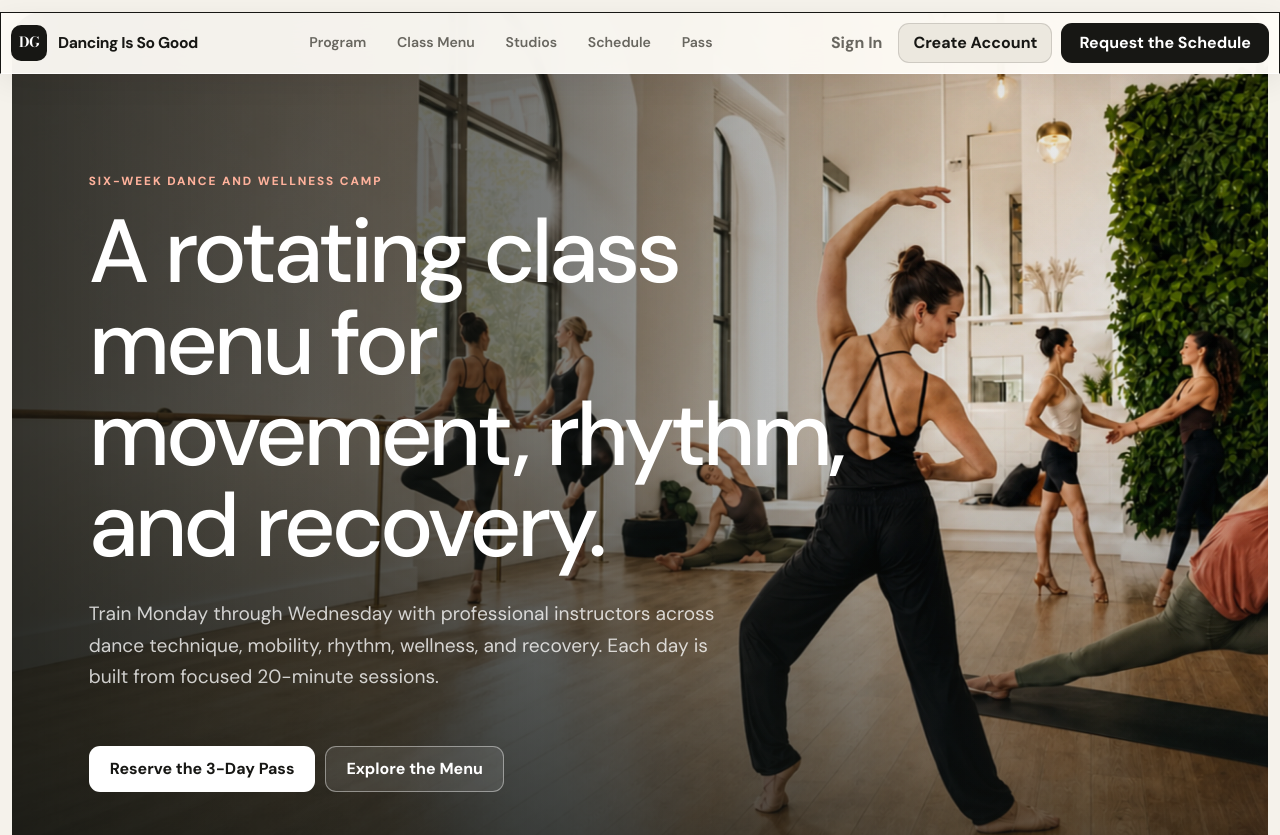
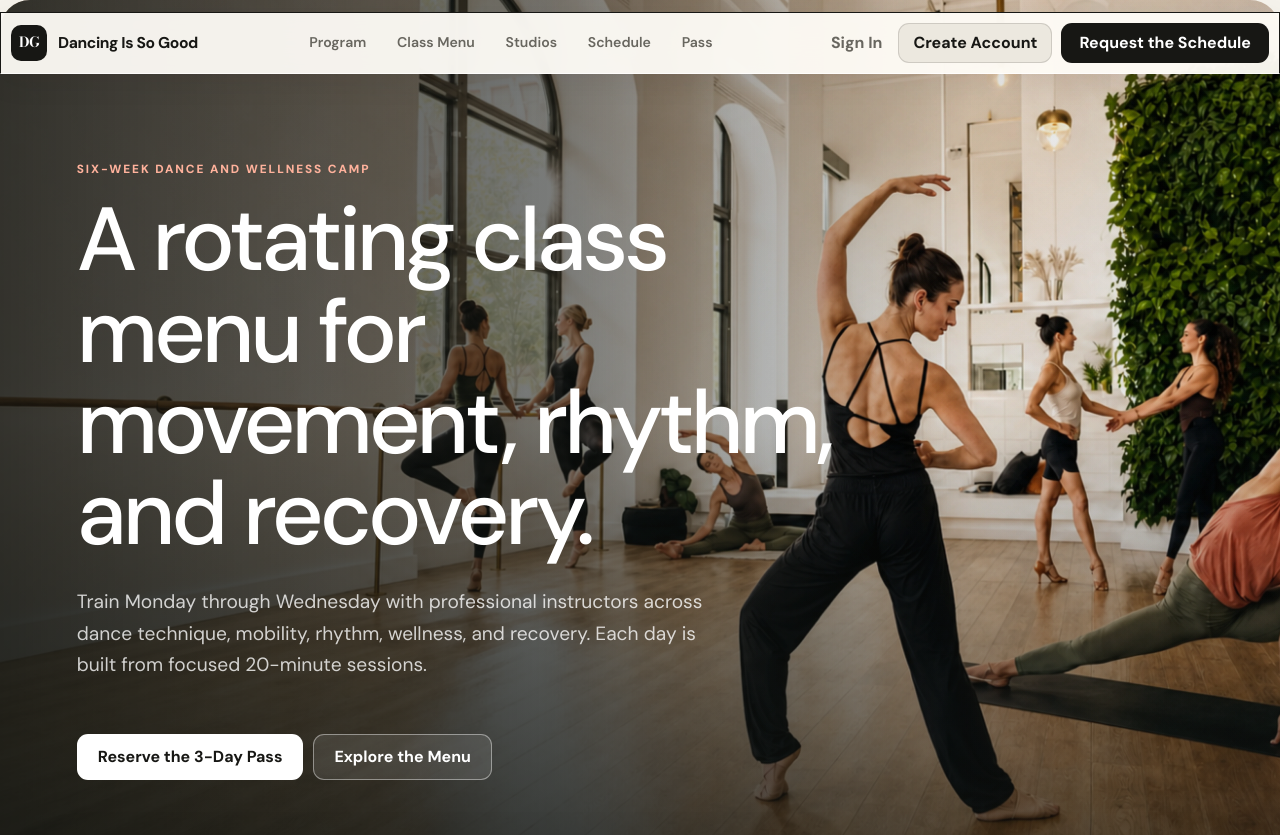
Before and after one commit to Dancingissogood/dancingissogood, a Next.js app in the folder landing/: page / in a window 1280 px wide. Shown: the top 835 px of the page. Built offline with nearby package versions, Linux system fonts and the light colour scheme; no server answers.

Commit message:
Refine hero inset on scroll

```diff
--- a/landing/app/globals.css
+++ b/landing/app/globals.css
@@ -309,6 +309,33 @@ section[id] {
   position: relative;
 }
 
+@media (min-width: 821px) {
+  .hero,
+  .hero-content {
+    min-height: max(720px, calc(100svh - 32px));
+  }
+
+  .hero {
+    margin: 16px;
+    transition:
+      margin 280ms cubic-bezier(0.22, 1, 0.36, 1),
+      min-height 280ms cubic-bezier(0.22, 1, 0.36, 1);
+  }
+
+  .hero-content {
+    transition: min-height 280ms cubic-bezier(0.22, 1, 0.36, 1);
+  }
+
+  body:has(.site-header[data-scrolled="true"]) .hero {
+    margin: var(--hero-gutter);
+  }
+
+  body:has(.site-header[data-scrolled="true"]) .hero,
+  body:has(.site-header[data-scrolled="true"]) .hero-content {
+    min-height: max(720px, calc(100svh - 24px));
+  }
+}
+
 .hero-image,
 .hero-overlay {
   height: 100%;
```
